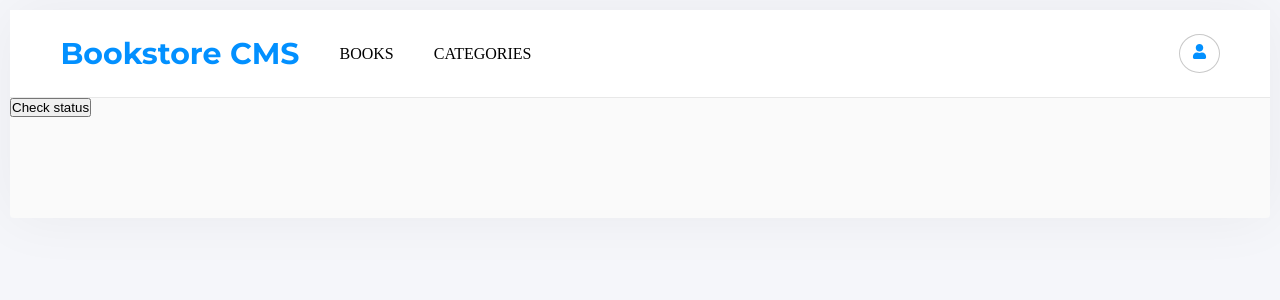
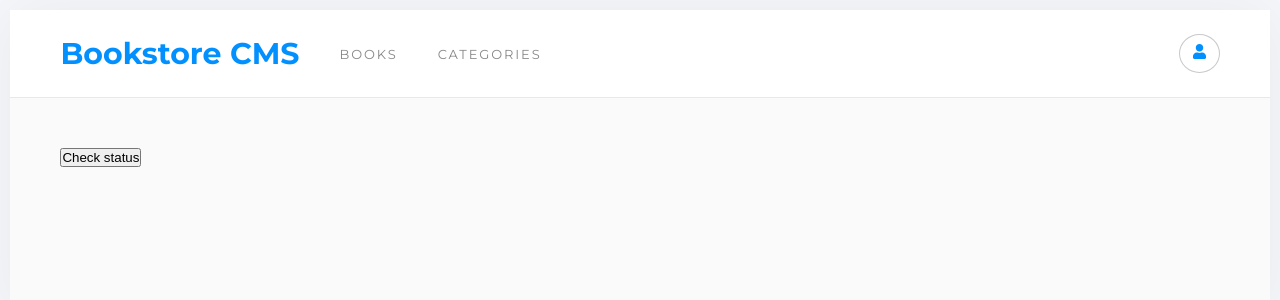
Before and after one commit to amrendrakind/bookstore-react, a React (Create React App) app: page /categories in a window 1280 px wide. Shown: the top 300 px of the page. Built offline with nearby package versions, Linux system fonts and the light colour scheme.

Commit message:
Update styling for App

```diff
--- a/src/App.js
+++ b/src/App.js
@@ -10,11 +10,13 @@ function App() {
   return (
     <>
       <NavBar />
-      <Routes>
-        <Route path="/" exact="true" element={<Home />} />
-        <Route path="/categories" element={<Categories />} />
-        <Route path="*" element={<NotFound />} />
-      </Routes>
+      <div className="container">
+        <Routes>
+          <Route path="/" exact="true" element={<Home />} />
+          <Route path="/categories" element={<Categories />} />
+          <Route path="*" element={<NotFound />} />
+        </Routes>
+      </div>
     </>
   );
 }
--- a/src/componenets/NavBar/NavBar.js
+++ b/src/componenets/NavBar/NavBar.js
@@ -22,7 +22,7 @@ const Navbar = () => {
       <h2 className="nav-brand">Bookstore CMS</h2>
       <ul className="nav-links">
         {links.map((link) => (
-          <li key={link.id}>
+          <li className="nav-link" key={link.id}>
             <NavLink to={link.path} exact="true">
               {link.text}
             </NavLink>
```
